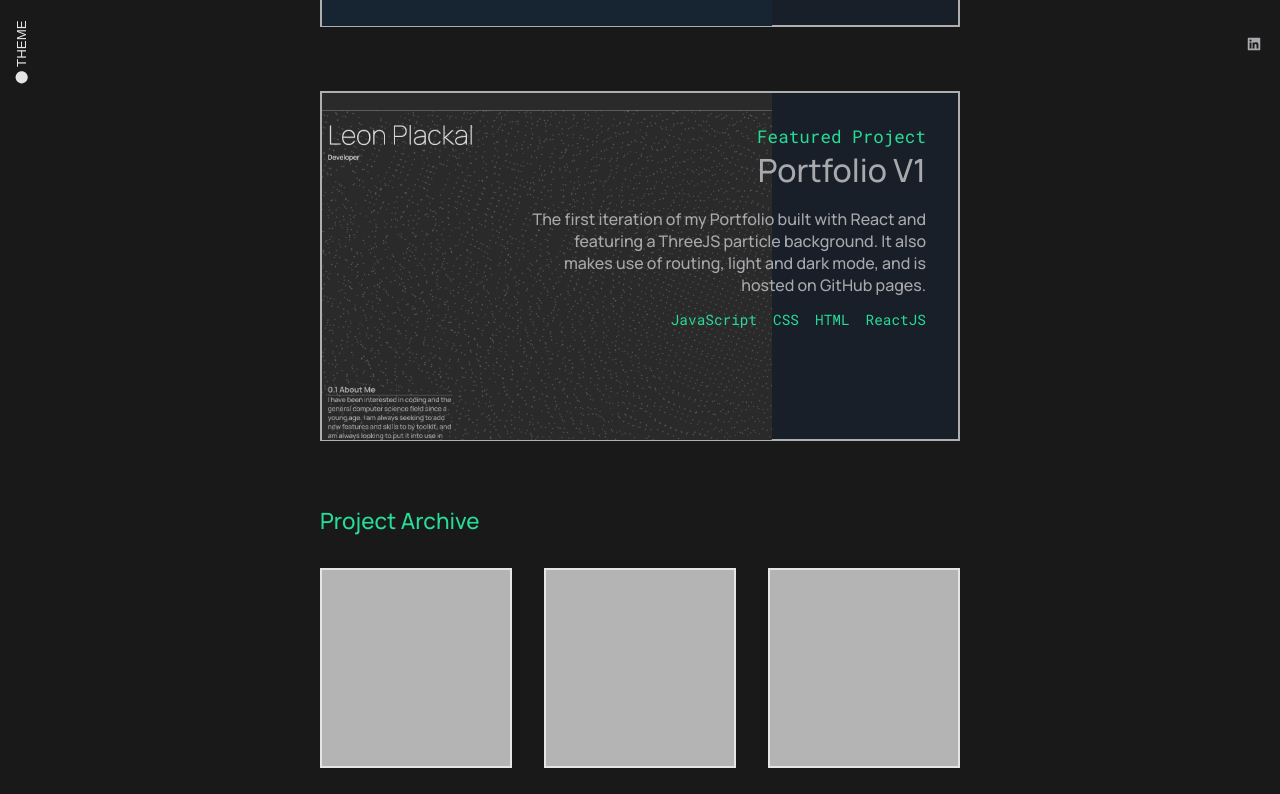
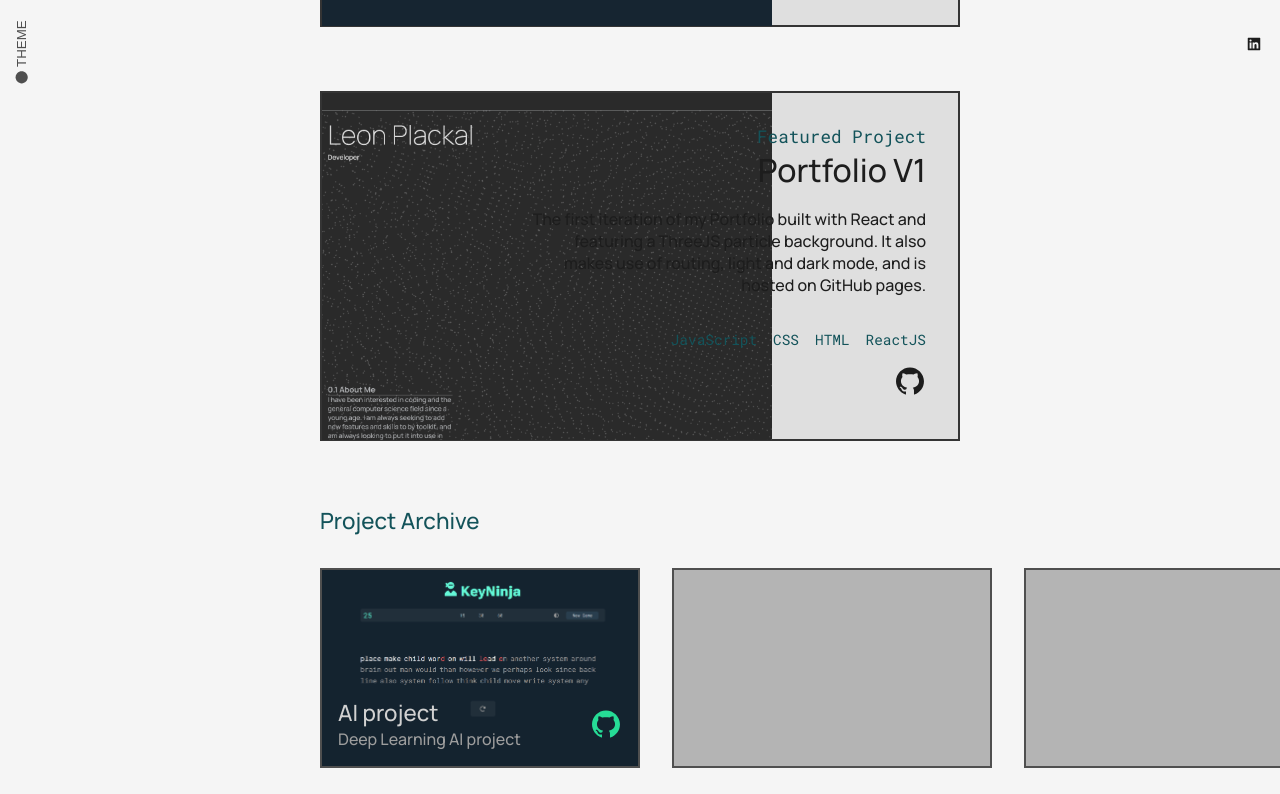
Before and after one commit to leon-plackal/personal-portfolio-v1, a React (Create React App) app in the folder client/: page /projects in a window 1280 px wide. Shown: the part 666-1460 px from the top of the page. Built offline with nearby package versions, Linux system fonts and the light colour scheme; what react-three-fiber would draw is missing.

Commit message:
added radial background, added git links

```diff
--- a/client/src/App.css
+++ b/client/src/App.css
@@ -1,16 +1,19 @@
 @import url('https://fonts.googleapis.com/css2?family=Manrope:wght@200;500;700&family=Montserrat:wght@300&family=Roboto+Mono&display=swap');
 .theme-light {
-    --bgColor: #191919;
+    --bgColor: #161616;
+
     --dot-color: #afafaf;
-    --textHeading: #e5e5e5;
+    --textHeading: #cfcfcf;
     --text2: #A7A9AC;
     --text3: rgb(117, 117, 117);
     --textsmall: #6b6b6b;
     --accent2: #191f28;
     --border: #afafaf;
     --accent3: #26dc96;
+    --radial1: radial-gradient(circle at 50% 50%, rgba(255, 255, 255, 0.06) 0%, rgba(255, 255, 255, 0.023) 1%, rgba(0, 0, 0, 1) 27%);
+ }
+ @value --dot-color: #afafaf;
 
- }
 .theme-dark {
     --bgColor: #f5f5f5;
     --dot-color: #000000;
@@ -21,6 +24,7 @@
     --accent2: #dfdfdf;
     --border: #343434;
     --accent3: #13535a;
+    --radial1: radial-gradient(circle at 50% 50%, rgba(176, 176, 176, 0.47) 0%, rgba(93, 93, 93, 0.156) 1%, rgb(233, 233, 233) 17%);
 }
 .faicon1{
   color: white;
@@ -220,12 +224,13 @@ h3{
   gap: 2rem;
 }
 .tile{
-  width: 100%;
+  width: 20rem;
   height: 200px;
   background-color: #b4b4b4;
   border: var(--textHeading) 2px solid;
 }
 .featured-project{
+  position: relative;
   display: grid;
   height: 350px;
   margin: 4rem auto;
@@ -242,7 +247,7 @@ h3{
 }
 
 .featured-project .info{
-  padding: 2rem;
+  padding: 2rem 2rem 0 2rem;
   z-index: 20;
   justify-self: flex-end;
   display: flex;
@@ -273,8 +278,9 @@ h3{
 }
 
 .tags{
-  position: relative;
-  bottom: 0px;
+  position: absolute;
+  bottom: 2rem;
+  right: 2rem;
 }
 
 
@@ -290,18 +296,16 @@ h3{
   z-index: -100;
   width: 95%;
   height: 90vh;
-  background-color: var(--bgColor);
+  /* background-color: var(--bgColor); */
   margin: auto;
   display: flex;
   left: 2.5%;
   right: auto;
   top: 3rem;
   border: 1px solid var(--text2);
+  background:var(--radial1)
 }
 
-.fdsa{
-  z-index: 10;
-}
 
 .featured-project .image{
   display: flex;
@@ -311,10 +315,11 @@ h3{
   max-height:100%;
   object-fit: cover;
   opacity: 0.9;
+  transition: all 0.3s ease-out;
+
 }
 .featured-project .image img:hover{
   opacity: 1;
-  transition: 0.5s ease-in-out;
 }
 
 
@@ -371,8 +376,64 @@ h3{
   margin: 0 0 1rem 0 ;
 }
 #tabdiv{
+  display: none;
   padding: 2rem 0;
 }
 #tabdiv h3{
     padding: 1rem 0;
 }
+
+.tile{
+  display: flex;
+  position: relative;
+}
+
+.tile a{
+  z-index: 1;
+  position: absolute;
+  bottom: 1rem;
+  right: 1rem;
+}
+.archiveimage img{
+  width:100%;
+  height:100%;
+  object-fit: cover;
+  opacity: 0.9;
+  z-index: 0;
+  transition: all 0.3s ease-out;
+
+}
+.archiveimage img:hover{
+  opacity: 1;
+}
+.archiveinfo{
+  pointer-events: none;
+  z-index: 1;
+  width: 100%;
+  position: absolute;
+  bottom: 0px;
+  padding: 1rem;
+}
+.archiveinfo h6{
+  font-size: 1.4rem;
+  color: rgb(209, 209, 209);
+}
+.archiveinfo p{
+  color: var(--textsmall);
+}
+#socials-icon2{
+  fill:#26dc96;
+}
+
+
+/* scroll reveals */
+.reveal{
+  position: relative;
+  transform: translateY(150px);
+  opacity: 0;
+  transition: 2s all ease;
+}
+.reveal.revactive{
+  transform: translateY(0);
+  opacity: 1;
+}
--- a/client/src/pages/About.js
+++ b/client/src/pages/About.js
@@ -50,7 +50,7 @@ export default function About() {
             </div>
 
             <div id='aboutcontent'>
-            <p>Hello! My name is Leon. I have been interested in coding and the general computer science field since a young age. I am always seeking to add new features and skills to by toolkit, and am always looking to put it into use in my projects. Apart from computer science, I also have a good eye for design principles and creating user friendly UI/UX. I also have some biomedical knowledge!</p>
+            <p>Hello! My name is Leon. I have been interested in coding and the general computer science field since a young age. I am always seeking to add new features and skills to my toolkit, and am always looking to put it into use in my projects. Apart from computer science, I also have a good eye for design principles and creating user friendly UI/UX.</p>
 
             <p>Most of my work resides within the web development scene. Here are some technologies I have been working with recently:</p>
             <ul>
@@ -61,7 +61,6 @@ export default function About() {
             </ul>
 
             <p>However I also have experience in desktop and web app development with these technologies:</p><ul>
-                <li>Java</li>
                 <li>C#</li>
                 <li>Electron</li>
                 <li>.NET</li>
--- a/client/src/pages/Home.js
+++ b/client/src/pages/Home.js
@@ -24,10 +24,10 @@ function toggleTheme() {
  }
 }// Immediately invoked function to set the theme on initial load
 (function () {
- if (localStorage.getItem('theme') === 'theme-dark') {
+ if (localStorage.getItem('theme') === 'theme-light') {
+     setTheme('theme-light');
+ } else {
      setTheme('theme-dark');
- } else {
-     setTheme('theme-light');
  }
 })();
 
--- a/client/src/pages/Projects.js
+++ b/client/src/pages/Projects.js
@@ -65,16 +65,18 @@ export default function Projects() {
                             <li>CSS</li>
                             <li>HTML</li>
                         </ul>
+                        <div id="taglink">
+                            <a href='https://github.com/leon-plackal'>
+                                <AiFillGithub id='socials-icon' />
+                            </a>
+                        </div>
                     </div>
-                    <div class="featured-links">
-                        <i class="fa-brands fa-github"></i>
-                        <i class="fa-solid fa-up-right-from-square"></i>
-                    </div>
+
                 </div>
             </div>
             <div class="featured-project">
                 <div class="image">
-                <img src={image1} alt="KeyNinja" />
+                <img src={image1} alt="Portfolio V1" />
                 </div>
                 <div class="info">
                     <h3>Featured Project</h3>
@@ -89,17 +91,30 @@ export default function Projects() {
                             <li>HTML</li>
                             <li>ReactJS</li>
                         </ul>
+                        <div id="taglink">
+                            <a href='https://github.com/leon-plackal'>
+                                <AiFillGithub id='socials-icon' />
+                            </a>
+                        </div>
                     </div>
-                    <div class="featured-links">
-                        <i class="fa-brands fa-github"></i>
-                        <i class="fa-solid fa-up-right-from-square"></i>
-                    </div>
+
                 </div>
             </div>
 
             <h3 className="subheading">Project Archive</h3>
             <div class="archive-tiles">
-                <div class="tile"></div>
+                <div class="tile">
+                    <div class="archiveinfo">
+                        <h6>AI project</h6>
+                        <p>Deep Learning AI project</p>
+                    </div>
+                    <a href='https://github.com/leon-plackal'>
+                                <AiFillGithub id='socials-icon2' />
+                    </a>
+                    <div class="archiveimage">
+                        <img src={image2} alt="xxxx"/>
+                    </div>
+                </div>
                 <div class="tile"></div>
                 <div class="tile"></div>
                 <div class="tile"></div>
```
